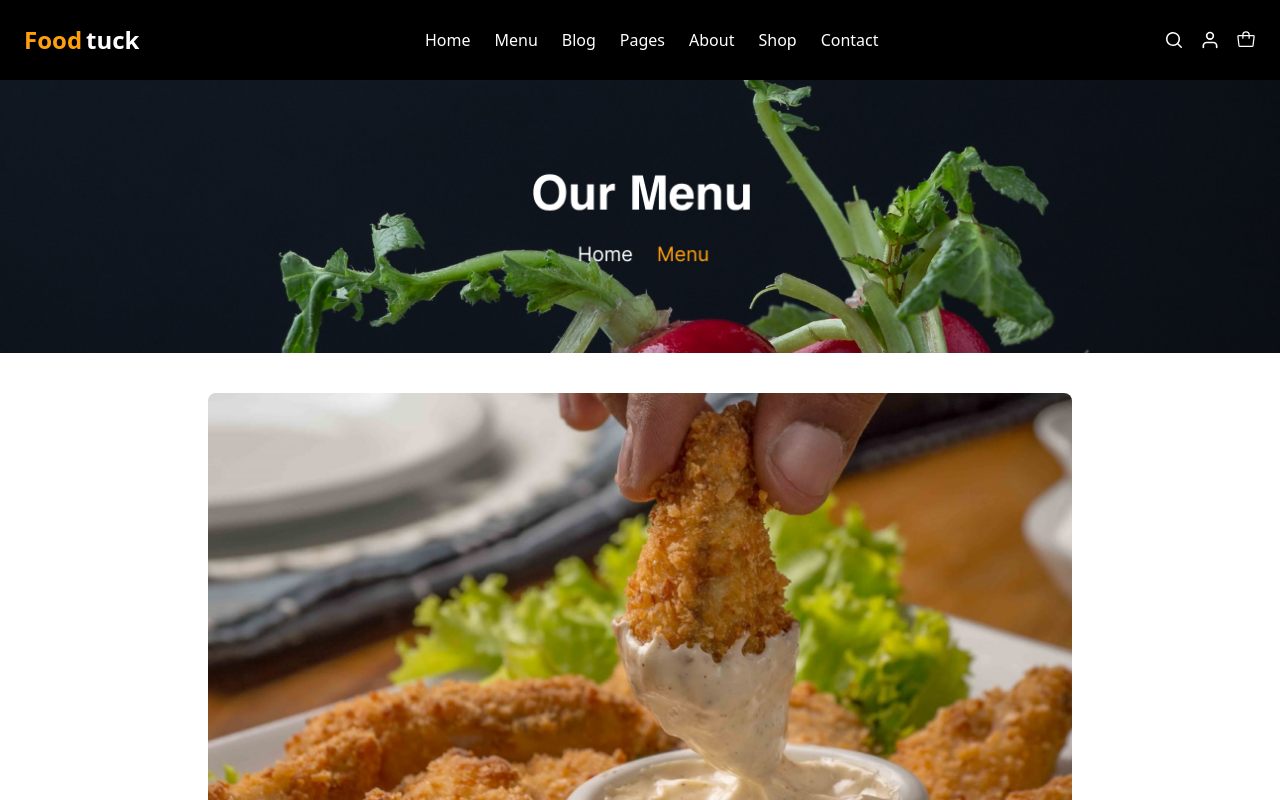
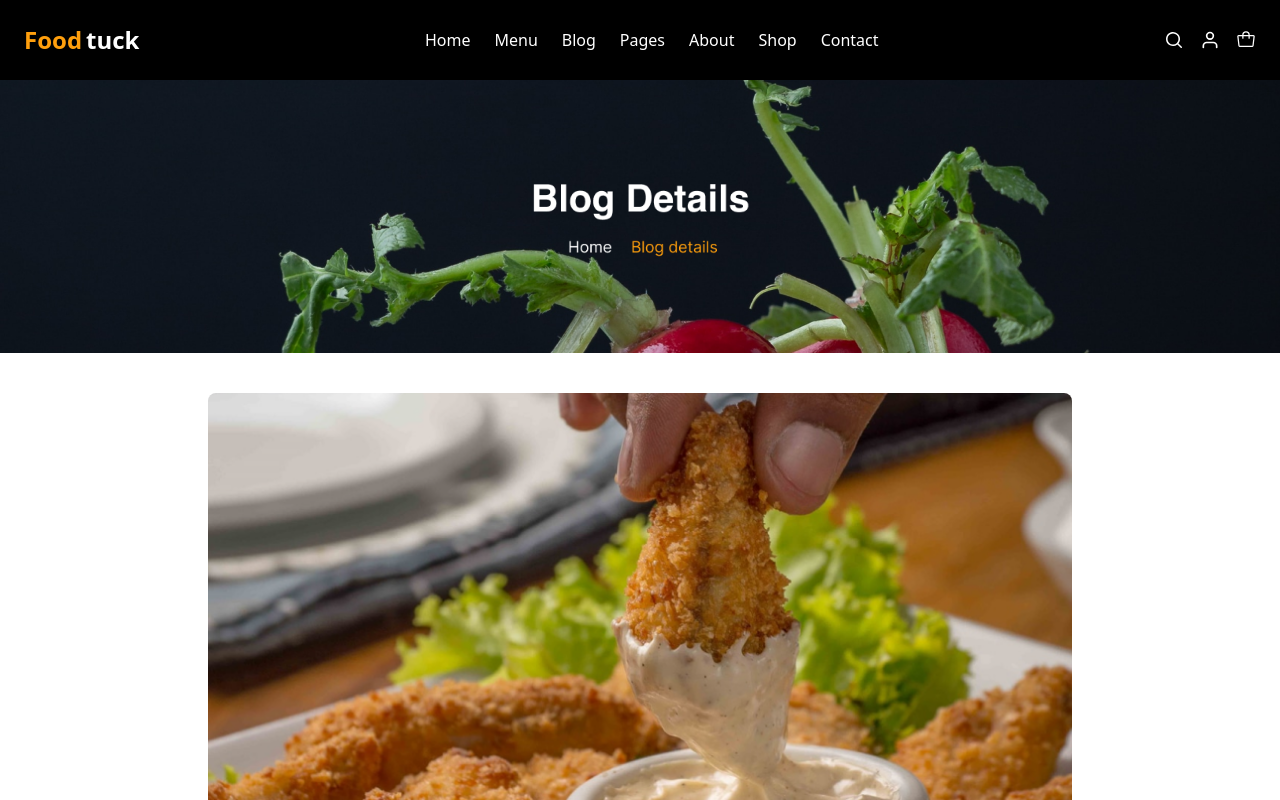
Before and after one commit to MariaKhan10/UI-UX-Hackathon-Q2, a Next.js app: page /Pages in a window 1280 px wide. Shown: the top 800 px of the page. Built offline with nearby package versions, Linux system fonts and the light colour scheme.

Commit message:
made some changes

```diff
--- a/src/app/About/page.tsx
+++ b/src/app/About/page.tsx
@@ -28,7 +28,7 @@ const page = () => {
   {/* Second Image (Centered) */}
   <div className="absolute inset-0 flex justify-center items-center">
     <Image
-      src="/pictures/Our Menu.png"
+      src="/pictures/aboutus.png"
       alt="ourmenu"
       width={219}
       height={104}
--- a/src/app/Blogs/page.tsx
+++ b/src/app/Blogs/page.tsx
@@ -22,7 +22,7 @@ const Page = () => {
   {/* Second Image (Centered) */}
   <div className="absolute inset-0 flex justify-center items-center">
     <Image
-      src="/pictures/Our Menu.png"
+      src="/pictures/bloglist.png"
       alt="ourmenu"
       width={219}
       height={104}
--- a/src/app/Pages/page.tsx
+++ b/src/app/Pages/page.tsx
@@ -22,7 +22,7 @@ const page = () => {
   {/* Second Image (Centered) */}
   <div className="absolute inset-0 flex justify-center items-center">
     <Image
-      src="/pictures/Our Menu.png"
+      src="/pictures/blogdetails.png"
       alt="ourmenu"
       width={219}
       height={104}
```
